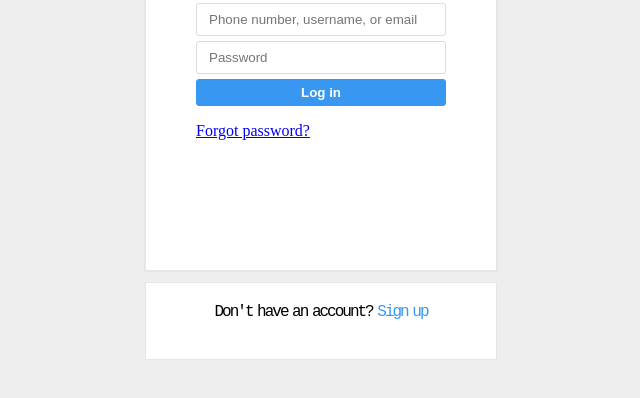
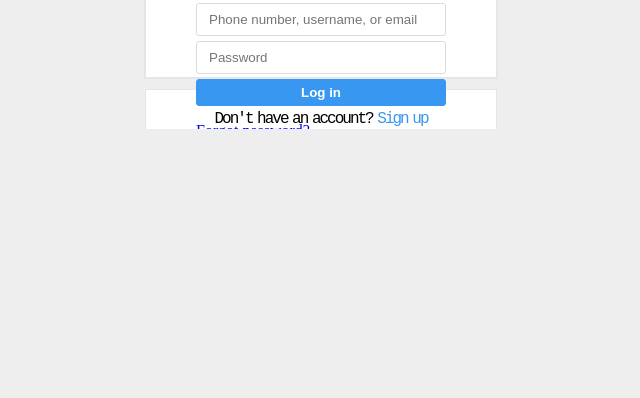
Before and after one commit to JaySoni7777/jaysoni7777.github.io, a plain HTML site: page index.html in a window 1280 px wide. Shown: the part 164-562 px from the top of the page, without its empty margins (319-959 px from the left). Drawn offline with Linux system fonts and the light colour scheme.

Commit message:
updated code

```diff
--- a/style.css
+++ b/style.css
@@ -9,7 +9,7 @@ body {
 
 #wrapper {
   width: 500px;
-  height: 90%;
+  height: 28.5%;
   overflow: hidden;
   border: 0px solid #000;
   margin: 50px auto;
```
